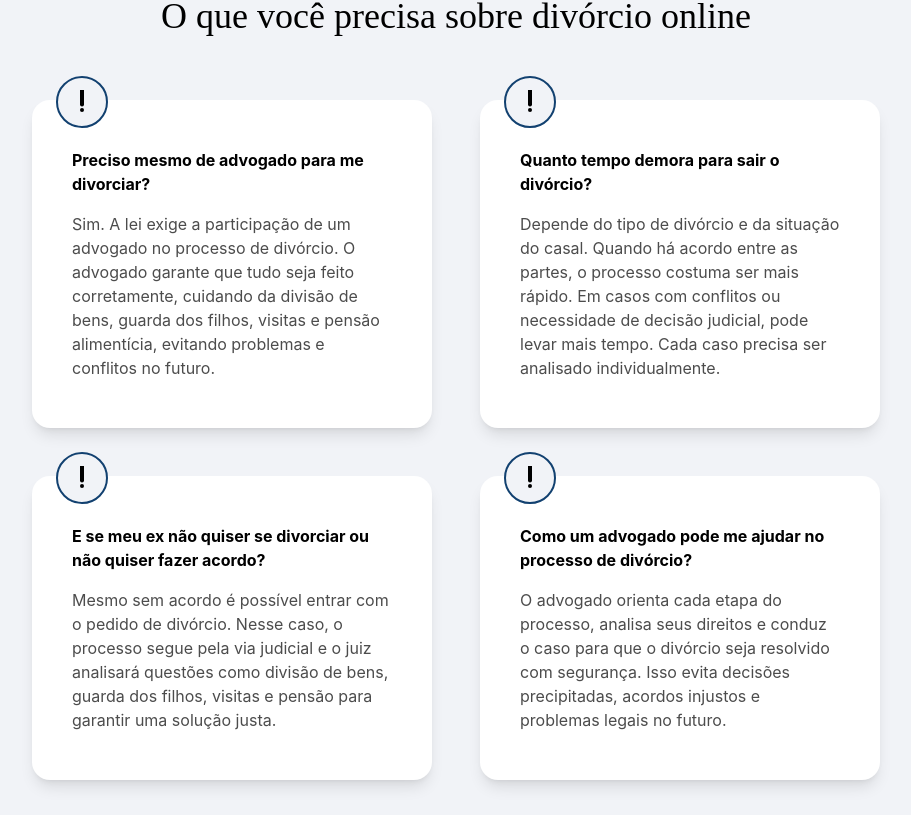
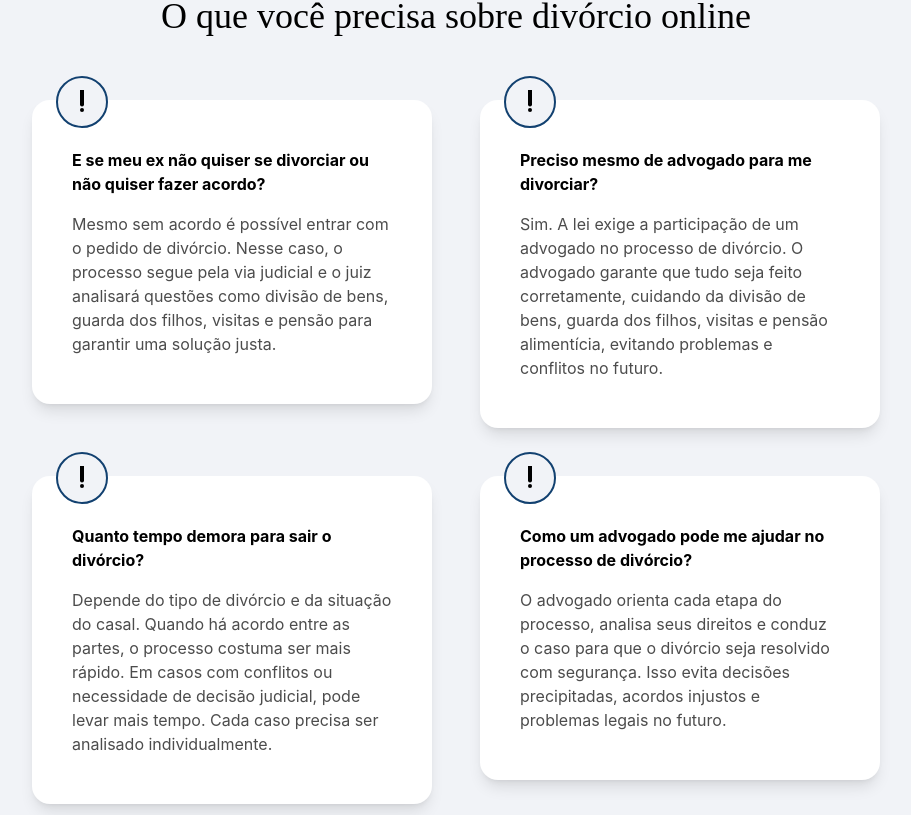
Before and after one commit to Paper-Street-Softwares/LPS-Castro-Advogados-Associados-V3, a React (Vite) app: page / in a window 1280 px wide. Shown: the part 1105-1920 px from the top of the page, without its empty margins (184-1095 px from the left). Built offline with nearby package versions, Linux system fonts and the light colour scheme.

Commit message:
feat: Atualiza copy

```diff
--- a/src/content/content.jsx
+++ b/src/content/content.jsx
@@ -172,6 +172,12 @@ const content = {
       title: "O que você precisa sobre divórcio online",
       cards: {
         card1: {
+          title:
+            "E se meu ex não quiser se divorciar ou não quiser fazer acordo?",
+          paragraph:
+            "Mesmo sem acordo é possível entrar com o pedido de divórcio. Nesse caso, o processo segue pela via judicial e o juiz analisará questões como divisão de bens, guarda dos filhos, visitas e pensão para garantir uma solução justa.",
+        },
+        card3: {
           title: "Preciso mesmo de advogado para me divorciar?",
           paragraph:
             "Sim. A lei exige a participação de um advogado no processo de divórcio. O advogado garante que tudo seja feito corretamente, cuidando da divisão de bens, guarda dos filhos, visitas e pensão alimentícia, evitando problemas e conflitos no futuro.",
@@ -181,12 +187,7 @@ const content = {
           paragraph:
             "Depende do tipo de divórcio e da situação do casal. Quando há acordo entre as partes, o processo costuma ser mais rápido. Em casos com conflitos ou necessidade de decisão judicial, pode levar mais tempo. Cada caso precisa ser analisado individualmente.",
         },
-        card3: {
-          title:
-            "E se meu ex não quiser se divorciar ou não quiser fazer acordo?",
-          paragraph:
-            "Mesmo sem acordo é possível entrar com o pedido de divórcio. Nesse caso, o processo segue pela via judicial e o juiz analisará questões como divisão de bens, guarda dos filhos, visitas e pensão para garantir uma solução justa.",
-        },
+
         card4: {
           title: "Como um advogado pode me ajudar no processo de divórcio?",
           paragraph:
```
